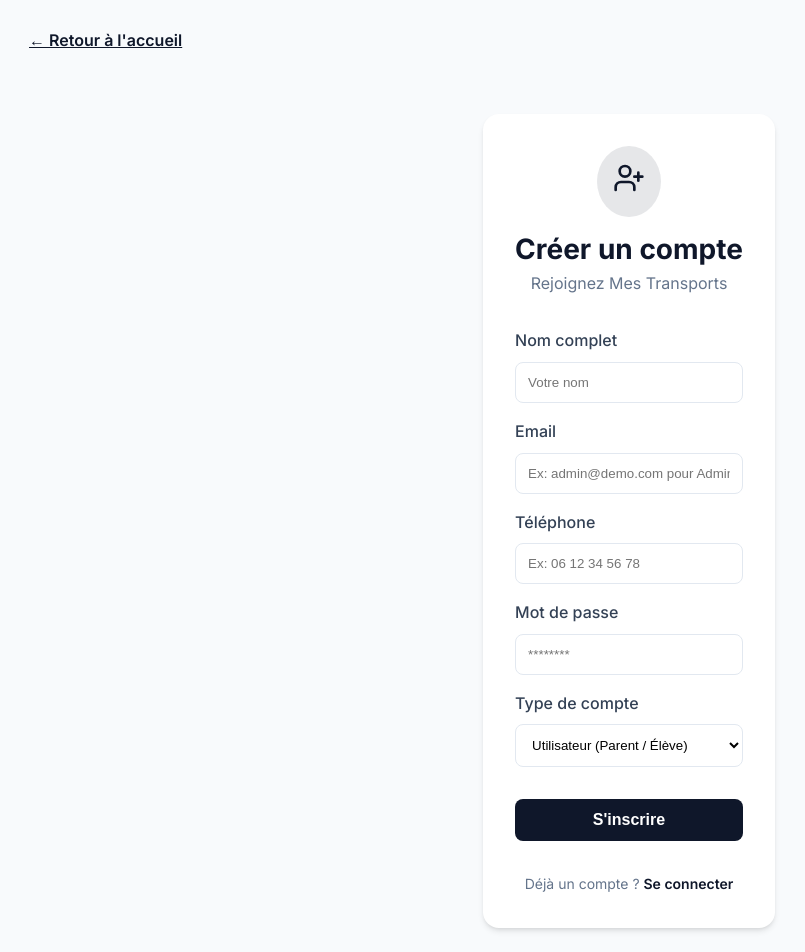
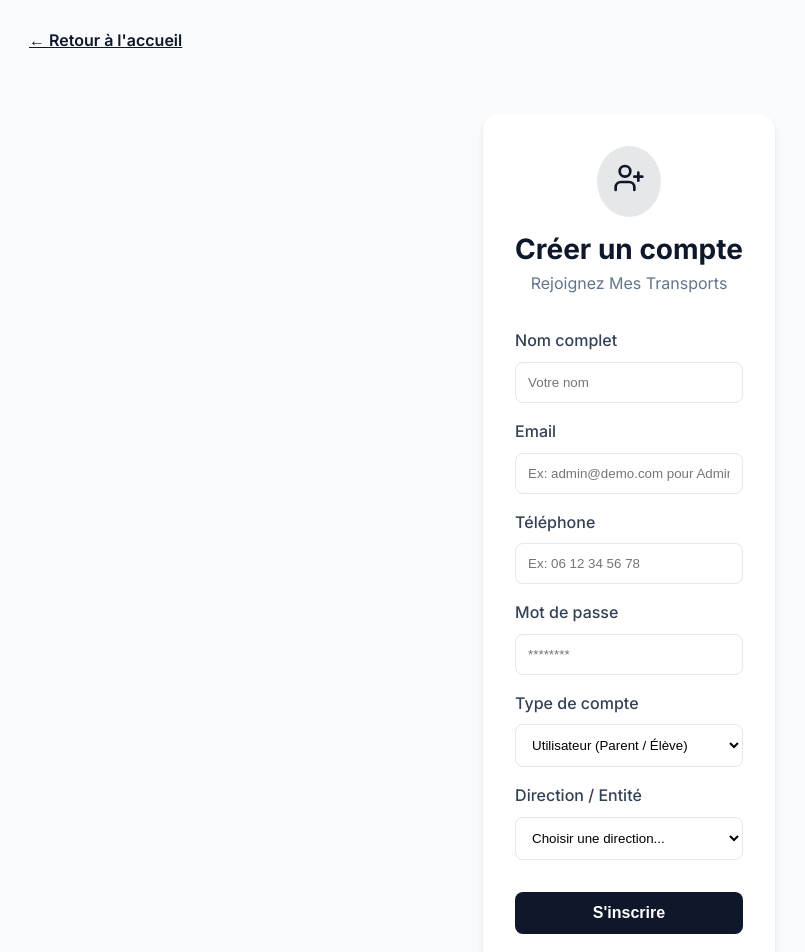
Before and after one commit to legagneurdeveloppement-create/mes-transports-2026, a React (Vite) app: page /register in a window 1280 px wide. Shown: the top 952 px of the page, without its empty margins (11-816 px from the left). Built offline with nearby package versions, Linux system fonts and the light colour scheme.

Commit message:
Feat: Add 'Direction' field to users (Register, UserManagement, AuthContext)

```diff
--- a/src/context/AuthContext.jsx
+++ b/src/context/AuthContext.jsx
@@ -20,14 +20,16 @@ export const AuthProvider = ({ children }) => {
                         email: 'admin@demo.com',
                         password: 'admin',
                         role: 'SUPER_ADMIN',
-                        approved: true
+                        approved: true,
+                        direction: 'Communauté de communes'
                     },
                     {
                         name: 'Chauffeur Demo',
                         email: 'chauffeur@demo.com',
                         password: 'demo',
                         role: 'CHAUFFEUR',
-                        approved: true
+                        approved: true,
+                        direction: 'Société de transport'
                     }
                 ]
                 localStorage.setItem('all_users', JSON.stringify(initialUsers))
@@ -61,7 +63,8 @@ export const AuthProvider = ({ children }) => {
                     email: 'chauffeur@demo.com',
                     password: 'demo',
                     role: 'CHAUFFEUR',
-                    approved: true
+                    approved: true,
+                    direction: 'Société de transport'
                 })
                 localStorage.setItem('all_users', JSON.stringify(allUsers))
             } else if (chauffeurUser.role !== 'CHAUFFEUR') {
--- a/src/pages/Admin/UserManagement.jsx
+++ b/src/pages/Admin/UserManagement.jsx
@@ -11,7 +11,8 @@ export default function UserManagement() {
         email: '',
         phone: '',
         password: '',
-        role: 'USER'
+        role: 'USER',
+        direction: ''
     })
     const [error, setError] = useState('')
     const [visiblePasswords, setVisiblePasswords] = useState({})
@@ -49,7 +50,8 @@ export default function UserManagement() {
             email: user.email,
             phone: user.phone || '',
             password: user.password,
-            role: user.role
+            role: user.role,
+            direction: user.direction || ''
         })
         setEditingEmail(user.email)
         setShowAddForm(true)
@@ -57,7 +59,7 @@ export default function UserManagement() {
     }
 
     const resetForm = () => {
-        setNewUser({ name: '', email: '', phone: '', password: '', role: 'USER' })
+        setNewUser({ name: '', email: '', phone: '', password: '', role: 'USER', direction: '' })
         setEditingEmail(null)
         setShowAddForm(false)
         setError('')
@@ -201,6 +203,22 @@ export default function UserManagement() {
                                     <option value="SUPER_ADMIN">Super Administrateur</option>
                                 </select>
                             </div>
+                            <div>
+                                <label style={{ display: 'block', marginBottom: '0.5rem', fontWeight: '500', fontSize: '0.875rem' }}>Direction</label>
+                                <select
+                                    className="input"
+                                    value={newUser.direction}
+                                    onChange={(e) => setNewUser({ ...newUser, direction: e.target.value })}
+                                    style={{ width: '100%' }}
+                                    required
+                                >
+                                    <option value="">Choisir une direction...</option>
+                                    <option value="Communauté de communes">Communauté de communes</option>
+                                    <option value="Commune">Commune</option>
+                                    <option value="Société de transport">Société de transport</option>
+                                    <option value="Autre">Autre</option>
+                                </select>
+                            </div>
                             <div className="admin-form-actions">
                                 <button type="submit" className="btn btn-primary">
                                     {editingEmail ? "Enregistrer les modifications" : "Créer l'utilisateur"}
@@ -216,6 +234,7 @@ export default function UserManagement() {
                             <tr>
                                 <th>Utilisateur</th>
                                 <th>Contact</th>
+                                <th>Direction</th>
                                 <th>Mot de passe</th>
                                 <th>Rôle</th>
                                 <th>Statut</th>
@@ -231,6 +250,9 @@ export default function UserManagement() {
                                     <td data-label="Contact">
                                         <div style={{ fontSize: '0.875rem', color: 'var(--text-light)' }}>{u.email}</div>
                                         {u.phone && <div style={{ fontSize: '0.8rem', color: '#0891b2' }}>{u.phone}</div>}
+                                    </td>
+                                    <td data-label="Direction">
+                                        <div style={{ fontSize: '0.875rem', fontWeight: '500' }}>{u.direction || '-'}</div>
                                     </td>
                                     <td data-label="Mot de passe">
                                         <div style={{ display: 'flex', alignItems: 'center', gap: '0.5rem' }}>
--- a/src/pages/Register.jsx
+++ b/src/pages/Register.jsx
@@ -13,7 +13,8 @@ export default function Register() {
         email: '',
         phone: '',
         password: '',
-        role: 'USER'
+        role: 'USER',
+        direction: ''
     })
 
     const handleChange = (e) => {
@@ -142,6 +143,23 @@ export default function Register() {
                             </select>
                         </div>
 
+                        <div>
+                            <label style={{ display: 'block', marginBottom: '0.5rem', fontWeight: '500' }}>Direction / Entité</label>
+                            <select
+                                name="direction"
+                                className="input"
+                                value={formData.direction}
+                                onChange={handleChange}
+                                required
+                            >
+                                <option value="">Choisir une direction...</option>
+                                <option value="Communauté de communes">Communauté de communes</option>
+                                <option value="Commune">Commune</option>
+                                <option value="Société de transport">Société de transport</option>
+                                <option value="Autre">Autre</option>
+                            </select>
+                        </div>
+
                         <button type="submit" className="btn btn-primary" style={{ marginTop: '1rem' }}>
                             S'inscrire
                         </button>
```
